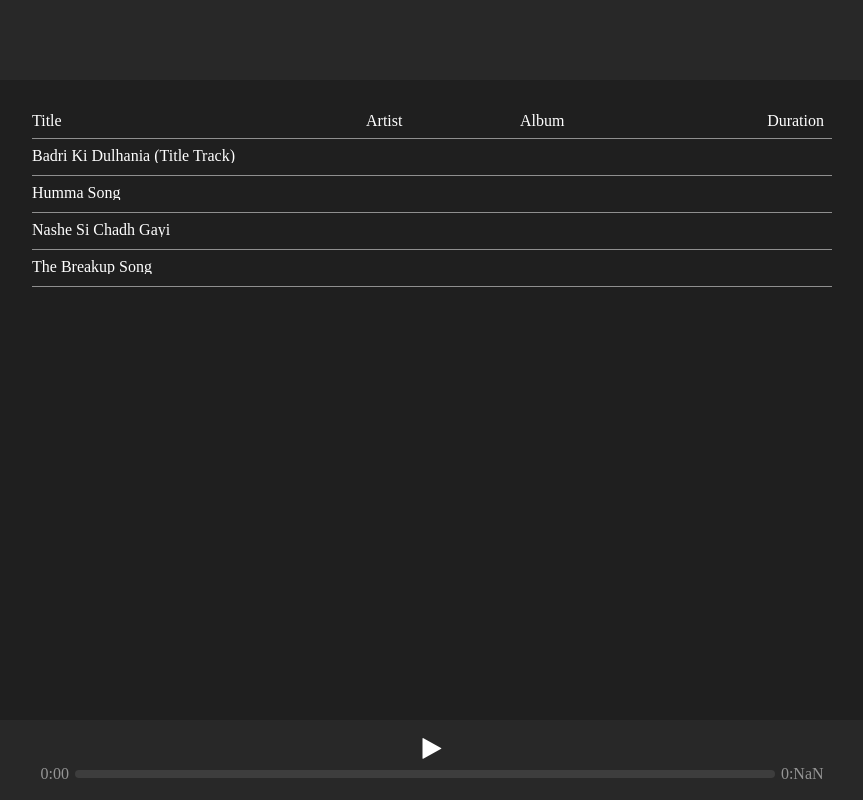
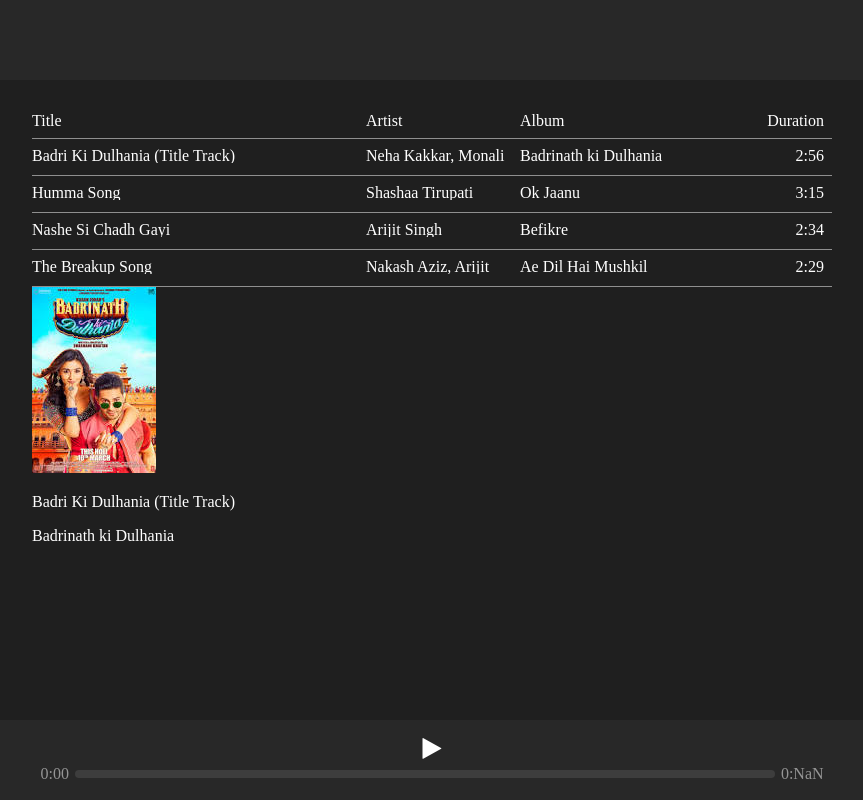
Before and after one commit to Akshitthapar/Efectified, a plain HTML site: page index.html in a window 1280 px wide. Shown: the whole page, without its empty margins (208-1071 px from the left). Drawn offline with Linux system fonts and the light colour scheme.

Commit message:
added song images

```diff
--- a/index.html
+++ b/index.html
@@ -23,7 +23,7 @@
                 <div class="right floated user-name"> </div>
             </header>
             <section class="content">
-                <audio src=""></audio>
+                <audio src="song1.mp3"></audio>
                 <div class="list-headers">
 					<div> Title </div>
 					<div> Artist </div>
@@ -32,16 +32,35 @@
 				</div>
 				<div class="song-list">
 					<div class="song" id="song1">
-          <span class="song-name"> </span>
+						<span class="song-name"></span>
+						<span class="song-artist"></span>
+						<span class="song-album"></span>
+						<span class="song-length"></span>
 					</div>
 					<div class="song" id="song2">
-            <span class="song-name"> </span>
+						<span class="song-name"></span>
+						<span class="song-artist"></span>
+						<span class="song-album"></span>
+						<span class="song-length"></span>
 					</div>
 					<div class="song" id="song3">
-            <span class="song-name"> </span>
+						<span class="song-name"></span>
+						<span class="song-artist"></span>
+						<span class="song-album"></span>
+						<span class="song-length"></span>
 					</div>
 					<div class="song" id="song4">
-            <span class="song-name"> </span>
+						<span class="song-name"></span>
+						<span class="song-artist"></span>
+						<span class="song-album"></span>
+						<span class="song-length"></span>
+					</div>
+				</div>
+				<div class="current-song-wrapper">
+					<img class="current-song-image" src="img/song1.jpg">
+					<div>
+					<p class="current-song-name">Tamma Tamma Again</p>
+					<p class="current-song-album">Badrinath ki Dulhania</p>
 					</div>
 				</div>
             </section>
@@ -61,8 +80,11 @@
             </footer>
         </div>
     </div>
-    <script src="jquery.js"></script>
-    <script src="main.js"></script>
+    <script src="jquery.js">
+    </script>
+
+<script src ="main.js">
+    </script>
 </body>
 
 </html>
--- a/main.js
+++ b/main.js
@@ -1,6 +1,42 @@
-var fileNames = ['song1.mp3','song2.mp3','song3.mp3','song4.mp3'];
-function addSongNameClickEvent(songName,position)
+//the code below is holding the name artist album duration file name image//
+var songs = [
 		{
+        'name': 'Badri Ki Dulhania (Title Track)',
+        'artist': 'Neha Kakkar, Monali Thakur',
+        'album': 'Badrinath ki Dulhania',
+        'duration': '2:56',
+       'fileName': 'song1.mp3',
+	   'image':'song1.jpg'
+		},
+		{
+        'name': 'Humma Song',
+        'artist': ' Shashaa Tirupati',
+        'album': 'Ok Jaanu',
+        'duration': '3:15',
+        'fileName': 'song2.mp3',
+		'image':'song2.jpg'
+		},
+		{
+        'name': 'Nashe Si Chadh Gayi',
+        'artist': 'Arijit Singh',
+        'album': 'Befikre',
+        'duration': '2:34',
+        'fileName': 'song3.mp3',
+		'image':'song3.jpg'
+		},
+		{
+        'name': 'The Breakup Song',
+        'artist': 'Nakash Aziz, Arijit Singh',
+        'album': 'Ae Dil Hai Mushkil',
+        'duration': '2:29',
+        'fileName': 'song4.mp3',
+		'image':'song4.jpg'
+		}]
+		//var fileName = ['song1.mp3','song2.mp3','song3.mp3','song4.mp3'];
+
+		function addSongNameClickEvent(songObj,position)
+		{
+			var songName = songObj.fileName; // New Variable
 			var id="#song"+position
 			$(id).click(function() {
 			var audio = document.querySelector('audio');
@@ -12,16 +48,17 @@
 			else {
 			audio.src = songName;
 			toggleSong();
+			changeCurrentSongDetails(songObj);
 			}
 			});
 		}
 
-for (var i = 0; i < fileNames.length ; i++)
+		 function changeCurrentSongDetails(songObj)
 		{
-addSongNameClickEvent(fileNames[i],i+1)
+			$('.current-song-image').attr('src','img/' + songObj.image)
+			$('.current-song-name').text(songObj.name)
+			$('.current-song-album').text(songObj.album)
 		}
-
-
 
 			function fancyTimeFormat(time)
 		{
@@ -42,7 +79,8 @@
 			return ret;
 		}
 
-function updateCurrentTime() {
+		function updateCurrentTime()
+		{
 			var song = document.querySelector('audio');
 			var currentTime = Math.floor(song.currentTime);
 			currentTime = fancyTimeFormat(currentTime);
@@ -52,14 +90,21 @@
 			$('.song-duration').text(duration);
 		}
 
-var songList = ['Badri Ki Dulhania (Title Track)','Humma Song', 'Nashe Si Chadh Gayi', 'The Breakup Song'];
-var artistList = ['Neha Kakkar',' Monali Thakur',' Ikka Singh', 'Dev Negi'];
+
+
 		window.onload = function() {
-for(var i=0;i<=songList.length;i++){
-  var name= "#song"+ (i+1);
-  var song=$(name);
-song.find('.song-name').text(songList[i]);
-song.find('.song-artist').text(artistList[i]);
+			changeCurrentSongDetails(songs[0]);
+
+			 for(var i =0; i < songs.length;i++)
+			{
+				var obj = songs[i];
+				var name = '#song' + (i+1);
+				var song = $(name);
+				song.find('.song-name').text(obj.name);
+				song.find('.song-artist').text(obj.artist);
+				song.find('.song-album').text(obj.album);
+				song.find('.song-length').text(obj.duration);
+				addSongNameClickEvent(obj,i+1);
 			}
 
 			updateCurrentTime();
@@ -67,7 +112,8 @@
 			updateCurrentTime();
 			},1000);
 			}
-function toggleSong() {
+		function toggleSong()
+		{
 			var song = document.querySelector('audio');
 			if(song.paused == true) {
 			console.log('Playing');
@@ -80,6 +126,7 @@
 			song.pause();
 			}
 		}
+
 		$('.welcome-screen button').on('click', function() {
 			var name = $('#name-input').val();
 			if (name.length > 2) {
@@ -91,11 +138,16 @@
 				$('#name-input').addClass('error');
 			}
 		});
-$('.play-icon').on('click', function() {
+
+		$('.play-icon').on('click', function()
+		{
 			toggleSong();
 		});
-$('body').on('keypress', function(event) {
-          if (event.keyCode == 32) {
+
+		$('body').on('keypress', function(event)
+		{
+			if (event.keyCode == 32)
+				{
 				toggleSong();
 				}
 		});
```
Also changed, not shown: img/song1.jpg (added), img/song2.jpg (added), img/song3.jpg (added), img/song4.jpg (added). Lines whose indentation alone changed are shown as unchanged.
